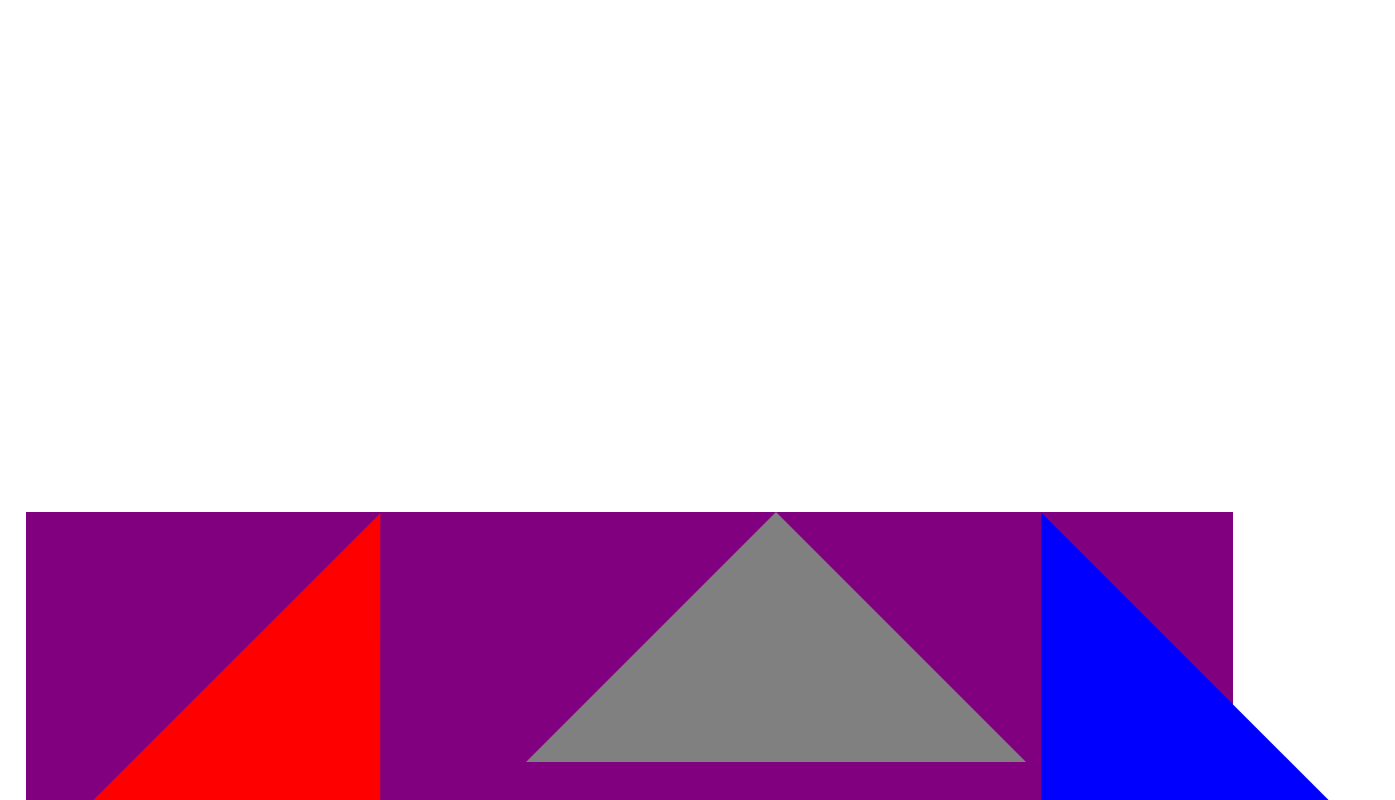
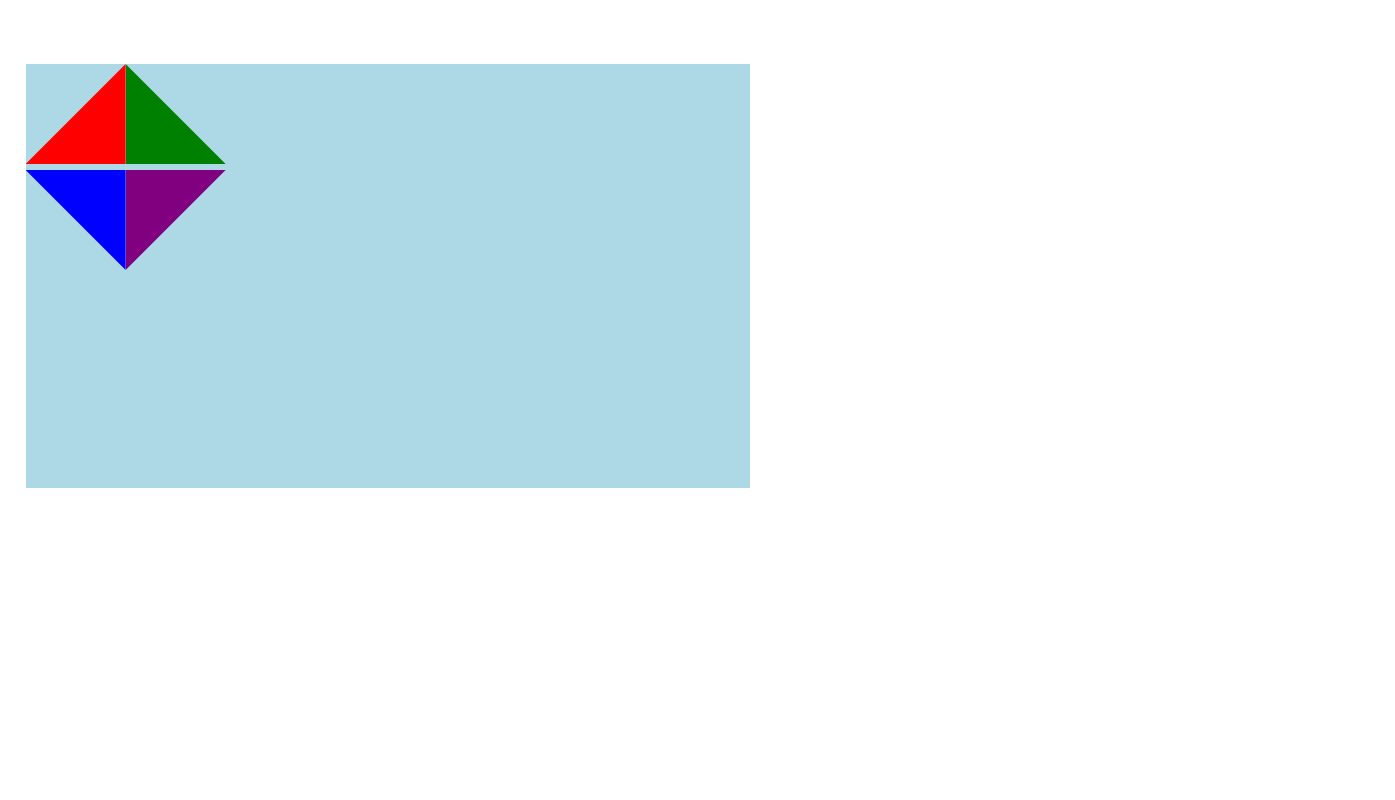
Before and after one commit to Tihifas/react-portfolio, a React (Create React App) app: page /GeometryExperiments in a window 1280 px wide. Shown: the top 800 px of the page, 1395 px wide, since content can reach past the window. Built offline with nearby package versions, Linux system fonts and the light colour scheme.

Commit message:
Implemented QuadrantTriangle

```diff
--- /dev/null
+++ b/src/Components/Geometry/QuadrantTriangle.js
@@ -0,0 +1,32 @@
+import React from 'react'
+
+const QuadrantTriangle = ({quadrant, width, height, color}) => {
+  let clipPath = '';
+    switch (quadrant){
+        case 1:
+            clipPath = 'polygon(0% 0%, 0% 100%, 100% 100%)';
+            break;
+        case 2:
+            clipPath = 'polygon(100% 0%, 0% 100%, 100% 100%)';
+            break;
+        case 3:
+            clipPath = 'polygon(0% 0%, 100% 100%, 100% 0%)';
+            break;
+        case 4:
+            clipPath = 'polygon(0% 0%, 0% 100%, 100% 0%)';
+            break;
+        default:
+            throw new Error('quadrant has to be 1, 2, 3 or 4');
+    }
+    return (
+    <div style={{
+        width: width,
+        height: height,
+        backgroundColor: color,
+        clipPath: clipPath,
+        display: 'inline-block'
+    }}></div>
+  )
+}
+
+export default QuadrantTriangle
--- a/src/Views/GeometryExperiments.js
+++ b/src/Views/GeometryExperiments.js
@@ -1,50 +1,24 @@
 import React from 'react'
-import { Triangle } from './Triangle'
 import { useState, useEffect } from 'react';
-
-// export default function useWindowDimensions() {
-//     const [windowDimensions, setWindowDimensions] = useState(getWindowDimensions());
-
-//     useEffect(() => {
-//       function handleResize() {
-//         setWindowDimensions(getWindowDimensions());
-//       }
-
-//       window.addEventListener('resize', handleResize);
-//       return () => window.removeEventListener('resize', handleResize);
-//     }, []);
-
-//     return windowDimensions;
-//   }
+import QuadrantTriangle from '../Components/Geometry/QuadrantTriangle';
 
 export const GeometryExperiments = () => {
-  //left: 1,0625
-  //right: 0.355
 
-//ALL THIS WAS WRONG. IT IS NOT A LIGEBENET TRIANGLE!!!
-
-  let sideL = 500 + .0;
+  let sideL = 300 + .0;
   let katete = sideL * 0.707;
 
   let containerWidth = 2*katete + sideL;
   let containerHeight = 2*katete;
   // const {windowHeight, windowWidth} = useWindowDimensions()
   return (
-    <div className='layout-container blue-theme' style={{ marginLeft: '2%', marginTop: '40%',
-                                                          backgroundColor: 'purple', marginBottom: '30%',
+    <div className='layout-container blue-theme' style={{ marginLeft: '2%', marginTop: '5%',
+                                                          backgroundColor: 'lightblue', marginBottom: '30%',
                                                           width: containerWidth + 'px', height: containerHeight + 'px' }}>
-      {/* <Triangle sideLength={sideL} rotation={135 left={0} top={0}  color='red'/> */}
-      {/* <Triangle sideLength={sideL} rotation={225 left={triangleDist} top={0}  color='blue'/> */}
-      {/* <Triangle sideLength={sideL} rotation={45 left={0} top={triangleDist}  color='green'/> */}
-      {/* <Triangle sideLength={sideL} rotation={-45 left={triangleDist} top={triangleDist} color='yellow'/> */}
-      {/* todo: undo */}
-
-      <Triangle sideLength={sideL} rotation={0} left={sideL} top={0} color='gray' />
-
-      <Triangle sideLength={sideL} rotation={135} left={1.0625*sideL} top={0.355*sideL} color='red' />
-      <Triangle sideLength={sideL} rotation={225} left={2.385*sideL} top={1.0625*sideL} color='blue' />
-      <Triangle sideLength={sideL} rotation={45} left={0.355*sideL} top={0.6775*sideL} color='green' />
-      <Triangle sideLength={sideL} rotation={-45} left={1.6775*sideL} top={1.385*sideL} color='yellow' />
+      <QuadrantTriangle quadrant={2} color={'red'} width={'100px'} height={'100px'}/>
+      <QuadrantTriangle quadrant={1} color={'green'} width={'100px'} height={'100px'}/>
+      <br />
+      <QuadrantTriangle quadrant={3} color={'blue'} width={'100px'} height={'100px'}/>
+      <QuadrantTriangle quadrant={4} color={'purple'} width={'100px'} height={'100px'}/>
     </div>
   )
 }
--- a/src/Views/Triangle.js
+++ /dev/null
@@ -1,34 +0,0 @@
-import React from 'react'
-
-export const Triangle = ({sideLength, rotation, left, top, color}) => {
-  // let borderLengthArg = sideLength / 2 + 'px';
-
-  // alert(left)
-
-  let borderLengthF = (sideLength + 0.0)/2; //I'm not sure why its half
-  // let rotationRadians = (rotation + .0)/360*2*Math.PI;
-  // alert(rotationRadians)
-  // arrowPLeft, arrowPTop
-  // let left = arrowPLeft - (sideLengthF * Math.cos(rotationRadians)) //According to chatGPT
-  // let top = arrowPTop - (sideLengthF * Math.sin(rotationRadians))
-  // let left = arrowPLeft - (sideLengthF/2 * Math.cos(rotationRadians))
-  // let top = arrowPTop -   (sideLengthF/2 * Math.sin(rotationRadians))
-  return (
-    // var transformValue = 'rotate(' + rotation + ')';
-    <div className='triangle' style={{
-      position: 'absolute',
-      width: 0,
-      height: 0,
-      borderBottom: borderLengthF + 'px solid ' + color,
-      borderLeft: borderLengthF + 'px solid transparent',
-      borderRight: borderLengthF + 'px solid transparent',
-      transformOrigin: 'top left',
-      transform: 'rotate(' + rotation + 'deg)',
-      left: left + 'px',
-      top: top + 'px'
-    }}> </div>
-    /* border-left: 20px solid transparent;
-        border-right: 20px solid transparent;
-        border-top: 20px solid #f00;*/
-  )
-}
```
